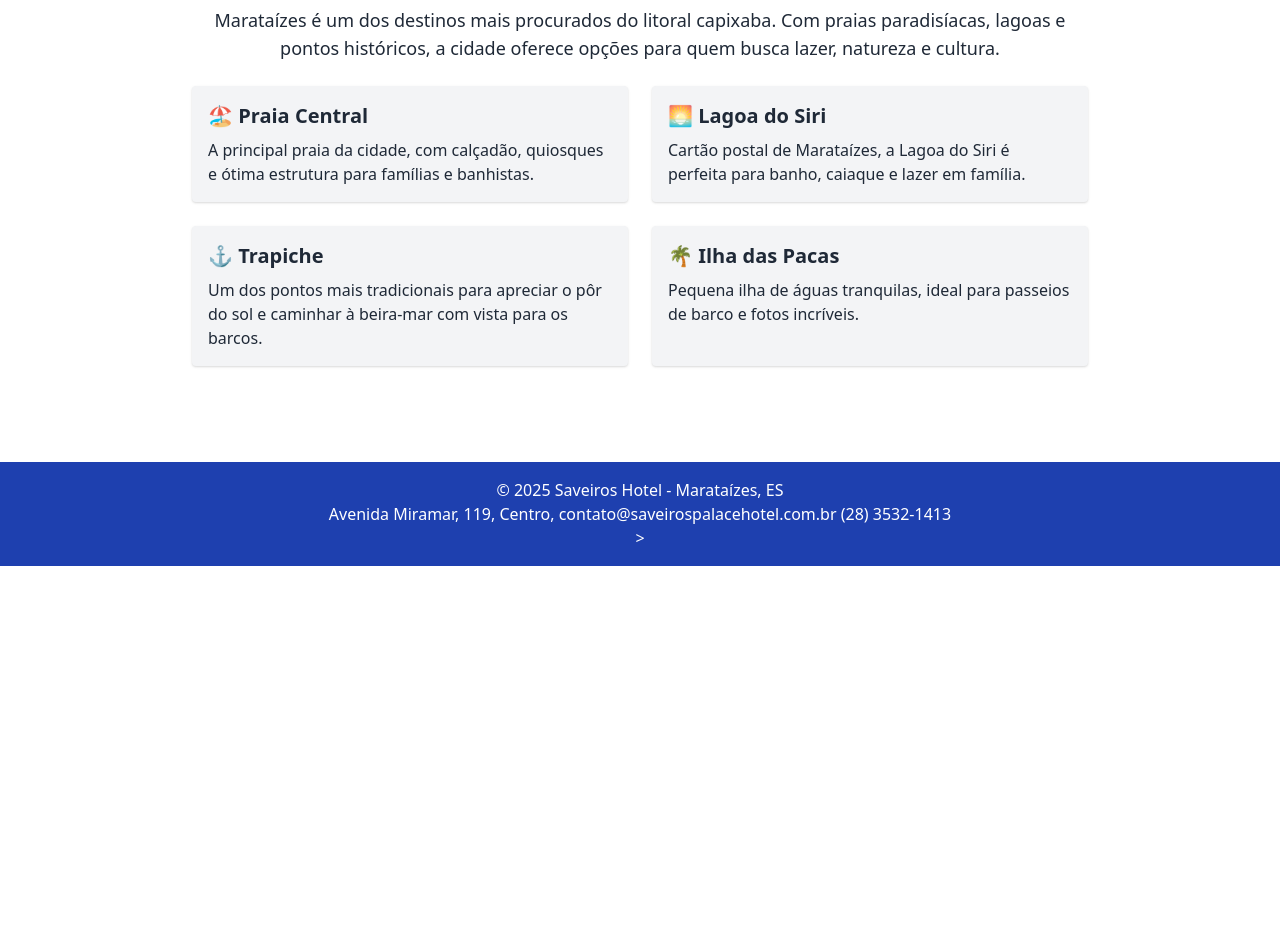
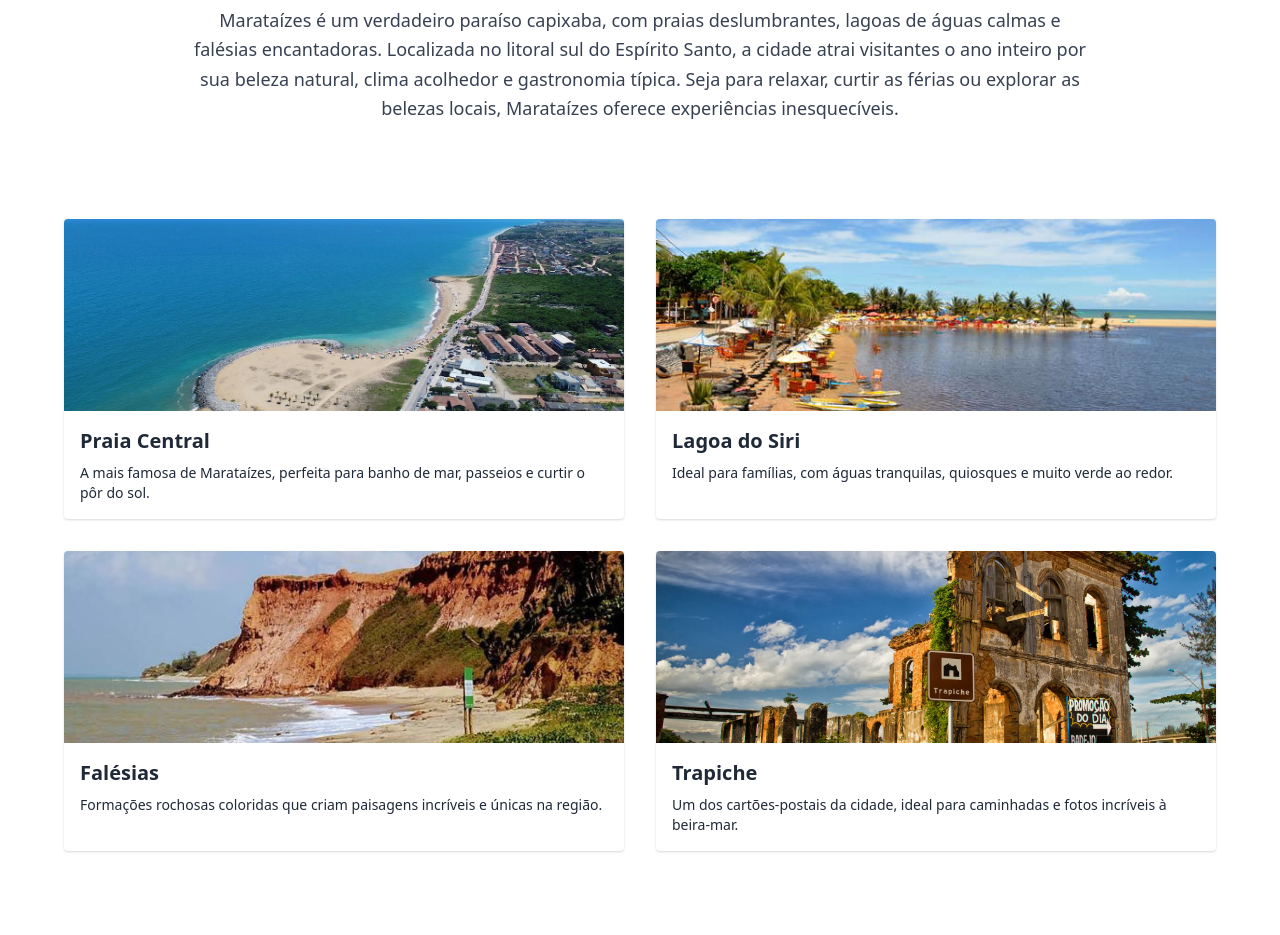
Before and after one commit to PatrickDutra/saveiros-hotel, a plain HTML site: page marataizes.html in a window 1280 px wide. Shown: the part 182-1117 px from the top of the page. Before the commit the page ends 800 px from the top, so only its background shows below. Drawn offline with nearby package versions, Linux system fonts and the light colour scheme.

Commit message:
atualização no conteúdo

```diff
--- a/marataizes.html
+++ b/marataizes.html
@@ -1,21 +1,17 @@
-<!-- marataizes.html -->
 <!DOCTYPE html>
 <html lang="pt-BR">
-  <link rel="icon" href="img/favicon.ico" type="image/x-icon">
-
 <head>
   <meta charset="UTF-8" />
   <meta name="viewport" content="width=device-width, initial-scale=1.0" />
   <title>Sobre Marataízes - Saveiros Hotel</title>
+  <link rel="icon" href="img/favicon.ico" type="image/x-icon">
   <link rel="stylesheet" href="https://cdn.jsdelivr.net/npm/tailwindcss@2.2.19/dist/tailwind.min.css" />
-  <link rel="icon" href="img/favicon.ico" type="image/x-icon">
   <script defer>
     function toggleMenu() {
       const menu = document.getElementById('mobile-menu');
       menu.classList.toggle('hidden');
     }
   </script>
-
 </head>
 <body class="bg-slate-100 text-gray-800 font-sans">
   <!-- Header -->
@@ -53,41 +49,57 @@
     </div>
   </header>
 
+  <!-- Conteúdo principal -->
+  <section class="py-12 px-4">
+    <div class="container mx-auto max-w-4xl text-center">
+      <h1 class="text-3xl font-semibold mb-6">Descubra Marataízes</h1>
+      <p class="text-lg text-gray-700 leading-relaxed">
+        Marataízes é um verdadeiro paraíso capixaba, com praias deslumbrantes, lagoas de águas calmas e falésias encantadoras. Localizada no litoral sul do Espírito Santo, a cidade atrai visitantes o ano inteiro por sua beleza natural, clima acolhedor e gastronomia típica. Seja para relaxar, curtir as férias ou explorar as belezas locais, Marataízes oferece experiências inesquecíveis.
+      </p>
+    </div>
+  </section>
 
-  <!-- Conteúdo -->
-  <section class="py-12 px-4">
-    <div class="container mx-auto max-w-4xl">
-      <h2 class="text-3xl font-semibold mb-6 text-center">Conheça Marataízes</h2>
-      <p class="mb-6 text-lg text-center">
-        Marataízes é um dos destinos mais procurados do litoral capixaba. Com praias paradisíacas, lagoas e pontos históricos, a cidade oferece opções para quem busca lazer, natureza e cultura.
-      </p>
-
-      <div class="grid grid-cols-1 md:grid-cols-2 gap-6">
-        <div class="bg-gray-100 p-4 rounded shadow">
-          <h3 class="text-xl font-semibold mb-2">🏖️ Praia Central</h3>
-          <p>A principal praia da cidade, com calçadão, quiosques e ótima estrutura para famílias e banhistas.</p>
+  <!-- Destaques turísticos -->
+  <section class="bg-white py-12 px-4">
+    <div class="container mx-auto max-w-6xl">
+      <div class="grid grid-cols-1 md:grid-cols-2 gap-8">
+        <div class="bg-slate-100 rounded overflow-hidden shadow">
+          <img src="img/praia-central.jpg" alt="Praia Central" class="w-full h-48 object-cover">
+          <div class="p-4">
+            <h3 class="text-xl font-semibold mb-2">Praia Central</h3>
+            <p class="text-sm">A mais famosa de Marataízes, perfeita para banho de mar, passeios e curtir o pôr do sol.</p>
           </div>
-        <div class="bg-gray-100 p-4 rounded shadow">
-          <h3 class="text-xl font-semibold mb-2">🌅 Lagoa do Siri</h3>
-          <p>Cartão postal de Marataízes, a Lagoa do Siri é perfeita para banho, caiaque e lazer em família.</p>
         </div>
-        <div class="bg-gray-100 p-4 rounded shadow">
-          <h3 class="text-xl font-semibold mb-2">⚓ Trapiche</h3>
-          <p>Um dos pontos mais tradicionais para apreciar o pôr do sol e caminhar à beira-mar com vista para os barcos.</p>
+        <div class="bg-slate-100 rounded overflow-hidden shadow">
+          <img src="img/lagoa-do-siri.jpg" alt="Lagoa do Siri" class="w-full h-48 object-cover">
+          <div class="p-4">
+            <h3 class="text-xl font-semibold mb-2">Lagoa do Siri</h3>
+            <p class="text-sm">Ideal para famílias, com águas tranquilas, quiosques e muito verde ao redor.</p>
           </div>
-        <div class="bg-gray-100 p-4 rounded shadow">
-          <h3 class="text-xl font-semibold mb-2">🌴 Ilha das Pacas</h3>
-          <p>Pequena ilha de águas tranquilas, ideal para passeios de barco e fotos incríveis.</p>
+        </div>
+        <div class="bg-slate-100 rounded overflow-hidden shadow">
+          <img src="img/falesias.jpg" alt="Falésias" class="w-full h-48 object-cover">
+          <div class="p-4">
+            <h3 class="text-xl font-semibold mb-2">Falésias</h3>
+            <p class="text-sm">Formações rochosas coloridas que criam paisagens incríveis e únicas na região.</p>
+          </div>
+        </div>
+        <div class="bg-slate-100 rounded overflow-hidden shadow">
+          <img src="img/trapiche.jpg" alt="Trapiche" class="w-full h-48 object-cover">
+          <div class="p-4">
+            <h3 class="text-xl font-semibold mb-2">Trapiche</h3>
+            <p class="text-sm">Um dos cartões-postais da cidade, ideal para caminhadas e fotos incríveis à beira-mar.</p>
+          </div>
         </div>
       </div>
     </div>
   </section>
 
   <!-- Footer -->
-  <footer class="bg-blue-800 text-white py-4 mt-12">
+  <footer class="bg-blue-900 text-white py-4 mt-12">
     <div class="container mx-auto text-center px-4">
       <p>&copy; 2025 Saveiros Hotel - Marataízes, ES</p>
-        <p>Avenida Miramar, 119, Centro, contato@saveirospalacehotel.com.br (28) 3532-1413</p>>
+      <p>Avenida Miramar, 119, Centro | contato@saveirospalacehotel.com.br | (28) 3532-1413</p>
     </div>
   </footer>
 </body>
```
Also changed, not shown: img/falesias.jpg (added), img/lagoa-do-siri.jpg (added), img/praia-central.jpg (added), img/trapiche.jpg (added). Lines whose indentation alone changed are shown as unchanged.
